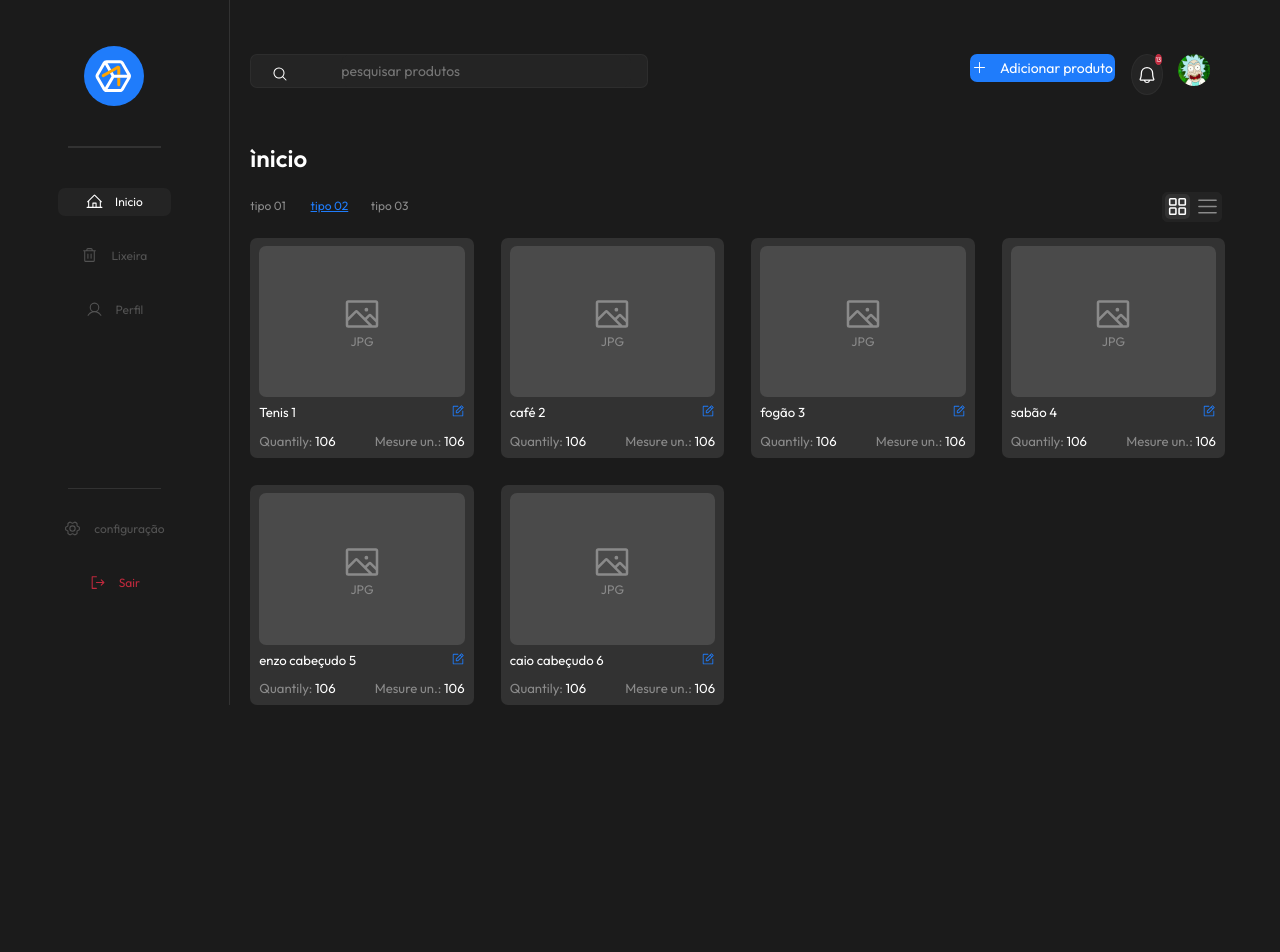
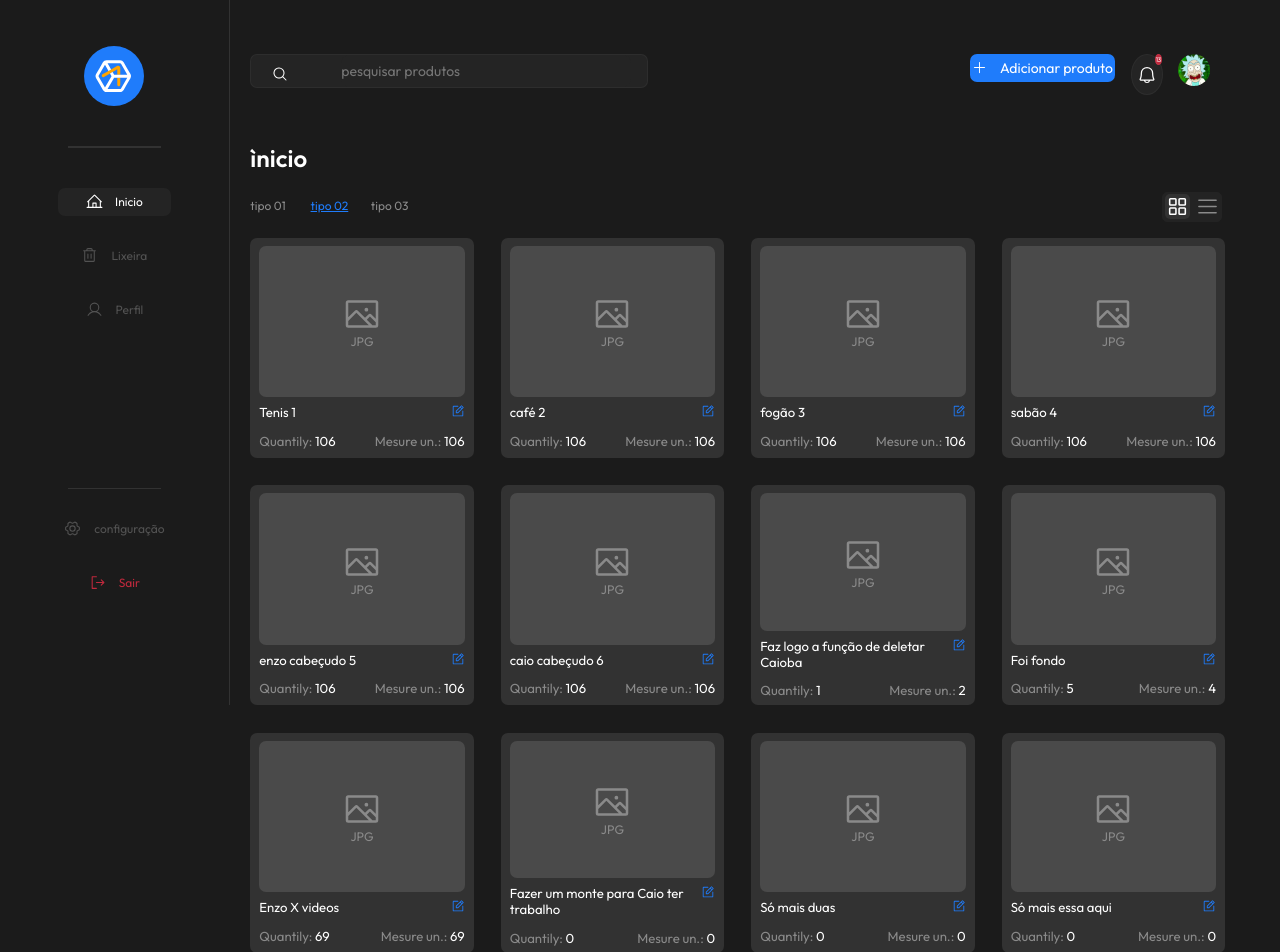
Before and after one commit to yeaaah-dev/yeah-stock, a React (Vite) app: page / in a window 1280 px wide. Shown: the top 952 px of the page. Before the commit the page ends 800 px from the top, so only its background shows below. Built offline with nearby package versions, Linux system fonts and the light colour scheme; data requests are answered from the project's data file.

Commit message:
feat:  function to  add product

```diff
--- a/db.json
+++ b/db.json
@@ -47,6 +47,65 @@
       "purchasePrice": 535,
       "salePrice": 512,
       "key": 6
+    },
+    {
+      "title": "Faz logo a função de deletar Caioba",
+      "quantify": 1,
+      "measurein": 2,
+      "purchasePrice": 3,
+      "salePrice": 4,
+      "key": 10,
+      "id": 9
+    },
+    {
+      "title": "Foi fondo",
+      "quantify": 5,
+      "measurein": 4,
+      "purchasePrice": 3,
+      "salePrice": 4,
+      "supllier": "eu",
+      "key": 10,
+      "id": 12
+    },
+    {
+      "title": "Enzo X videos",
+      "quantify": "69",
+      "measurein": "69",
+      "purchasePrice": "69",
+      "salePrice": "69",
+      "supllier": "5 constra 1",
+      "key": 10,
+      "id": 13
+    },
+    {
+      "title": "Fazer um monte para Caio ter trabalho",
+      "quantify": 0,
+      "measurein": 0,
+      "purchasePrice": 0,
+      "salePrice": 0,
+      "supllier": "",
+      "key": 10,
+      "id": 14
+    },
+    {
+      "title": "Só mais duas",
+      "quantify": 0,
+      "measurein": 0,
+      "purchasePrice": 0,
+      "salePrice": 0,
+      "supllier": "",
+      "key": 10,
+      "id": 15
+    },
+    {
+      "title": "Só mais essa aqui",
+      "quantify": 0,
+      "measurein": 0,
+      "purchasePrice": 0,
+      "salePrice": 0,
+      "supllier": "",
+      "key": 10,
+      "id": 16
     }
   ]
 }
--- a/src/pages/registrationScreen/RegistrationScreen.jsx
+++ b/src/pages/registrationScreen/RegistrationScreen.jsx
@@ -3,13 +3,37 @@ import styles from "../../pages/registrationScreen/RegistrationScreen.module.css
 import { Sidebar } from "../../components/sidebar";
 import { Input } from "../../components/Input";
 import { useState } from "react";
+import { Button } from "../../components/Button/Button";
+import axios from "axios";
+import { useNavigate } from "react-router-dom";
 
 export function RegistrationScreen() {
+  const [nameProduct, setNameProduct] = useState("");
   const [quantify, setQuantify] = useState(0);
   const [purchasePrice, setPurchasePrice] = useState(0);
   const [salePrice, setSalePrice] = useState(0);
   const [mensureUnity, setMensureUnity] = useState(0);
   const [currency, setCurrency] = useState(0);
+  const [supllier, setSupplier] = useState("");
+  const navigate = useNavigate();
+
+  async function addProducts() {
+    try {
+      await axios.post(`http://localhost:3004/products`, {
+        title: nameProduct,
+        quantify: quantify,
+        measurein: mensureUnity,
+        purchasePrice: purchasePrice,
+        salePrice: salePrice,
+        supllier: supllier,
+        key: 10,
+        id: 16,
+      });
+      navigate("/registration");
+    } catch (error) {
+      alert("Não foi possível registrar seu produto :(");
+    }
+  }
 
   const preventMinus = (e) => {
     if (e.code === "Minus") {
@@ -31,7 +55,13 @@ export function RegistrationScreen() {
           <div className={styles["content-input-registration"]}>
             <div className={styles["input-name-products"]}>
               <span className={styles["title-inputs"]}>Nome do prooduto</span>
-              <Input type="text" placeholder="" />
+              <Input
+                type="text"
+                placeholder=""
+                onChange={(event) => {
+                  setNameProduct(event.target.value);
+                }}
+              />
             </div>
             <div className={styles["inputs-description-quanty-mensure"]}>
               <div className={styles["input-quanty-mensure"]}>
@@ -173,7 +203,12 @@ export function RegistrationScreen() {
           </div>
           <div className={styles["inputs-description-supplier"]}>
             <span className={styles["title-inputs"]}>Fornecedor</span>
-            <Input type="text" />
+            <Input
+              type="text"
+              onChange={(event) => {
+                setSupplier(event.target.value);
+              }}
+            />
           </div>
         </div>
 
@@ -181,6 +216,9 @@ export function RegistrationScreen() {
           <span className={styles["title-inputs"]}>Descrição do produto</span>
           <textarea></textarea>
         </div>
+        <div className={styles["èPraExcluirSaPorra"]}>
+          <Button label="Salvar" onClick={addProducts} type="submit" />
+        </div>
       </div>
     </div>
   );
--- a/src/pages/registrationScreen/RegistrationScreen.module.css
+++ b/src/pages/registrationScreen/RegistrationScreen.module.css
@@ -155,6 +155,10 @@ input[type="number"]::-webkit-outer-spin-button {
   transform: translateY(-50%);
 }
 
+.èPraExcluirSaPorra {
+  width: 10rem;
+}
+
 .input {
   height: 50px;
   box-sizing: border-box;
```
